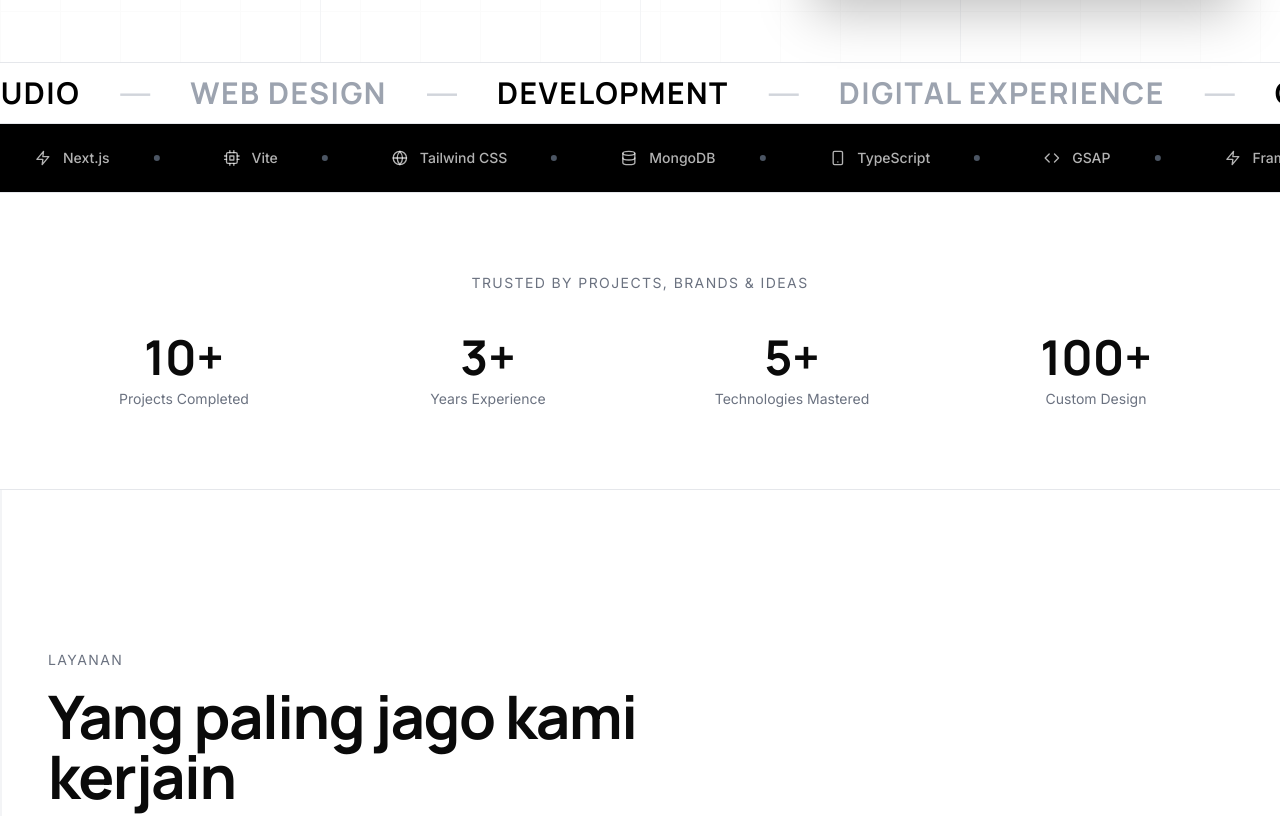
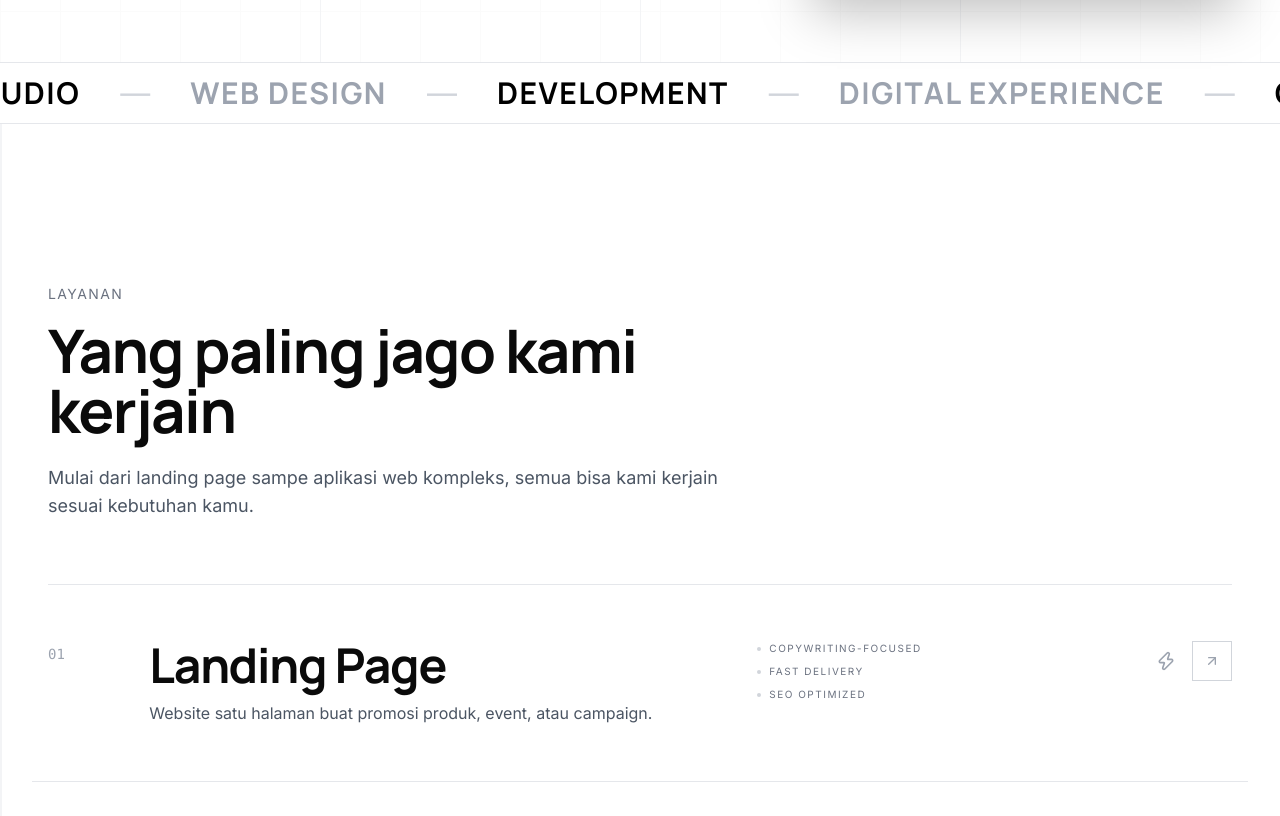
Before and after one commit to Galvinal-227/gwd-studio, a React (Vite) app: page / in a window 1280 px wide. Shown: the part 769-1585 px from the top of the page. Built offline with nearby package versions, Linux system fonts and the light colour scheme.

Commit message:
Refactor TechMarquee to Services component

```diff
--- a/src/components/TechMarquee.jsx
+++ b/src/components/TechMarquee.jsx
@@ -1,47 +1,168 @@
 import { useLayoutEffect, useRef } from 'react';
 import { gsap } from 'gsap';
-import { FiCode, FiCpu, FiDatabase, FiGlobe, FiSmartphone, FiZap } from 'react-icons/fi';
+import { ScrollTrigger } from 'gsap/ScrollTrigger';
+import { ArrowUpRight, Zap, Globe, ShoppingCart, Code2, PenTool, Wrench } from 'lucide-react';
+import { services } from '../data/services';
+import SectionHeader from './SectionHeader';
 import { useTranslation } from '../hooks/useTranslation';
 
-const TechMarquee = () => {
-  const marqueeRef = useRef(null);
+gsap.registerPlugin(ScrollTrigger);
 
-  const technologies = [
-    { icon: FiCode, name: 'React' },
-    { icon: FiZap, name: 'Next.js' },
-    { icon: FiCpu, name: 'Vite' },
-    { icon: FiGlobe, name: 'Tailwind CSS' },
-    { icon: FiDatabase, name: 'MongoDB' },
-    { icon: FiSmartphone, name: 'TypeScript' },
-    { icon: FiCode, name: 'GSAP' },
-    { icon: FiZap, name: 'Framer Motion' },
+const Services = () => {
+  const sectionRef = useRef(null);
+  const listRef = useRef(null);
+  const { t } = useTranslation();
+
+  const icons = [Zap, Globe, ShoppingCart, Code2, PenTool, Wrench];
+
+  const serviceTitleKeys = [
+    'service_landing_title',
+    'service_company_title',
+    'service_ecommerce_title',
+    'service_webapp_title',
+    'service_maintenance_title',
+  ];
+
+  const serviceDescKeys = [
+    'service_landing_desc',
+    'service_company_desc',
+    'service_ecommerce_desc',
+    'service_webapp_desc',
+    'service_maintenance_desc',
   ];
 
   useLayoutEffect(() => {
     const ctx = gsap.context(() => {
-      gsap.to('.marquee-track', {
-        xPercent: -50,
-        duration: 25,
-        ease: 'none',
-        repeat: -1,
+      const rows = listRef.current.querySelectorAll('.service-row');
+
+      gsap.fromTo(rows,
+        { opacity: 0, y: 60 },
+        {
+          opacity: 1,
+          y: 0,
+          duration: 0.9,
+          stagger: 0.1,
+          ease: 'power4.out',
+          scrollTrigger: { trigger: listRef.current, start: 'top 75%' }
+        }
+      );
+
+      // Progress bar kiri
+      ScrollTrigger.create({
+        trigger: sectionRef.current,
+        start: 'top top',
+        end: '+=60%',
+        onUpdate: (self) => {
+          const progress = self.progress;
+          gsap.to('.services-progress-bar', {
+            height: `${progress * 100}%`,
+            duration: 0.05,
+            ease: 'none'
+          });
+        }
       });
-    }, marqueeRef);
+
+      // Hover interaction
+      rows.forEach((row) => {
+        const title = row.querySelector('.service-row-title');
+        const arrow = row.querySelector('.service-row-arrow');
+        const line = row.querySelector('.service-row-line');
+
+        row.addEventListener('mouseenter', () => {
+          gsap.to(title, { x: 16, duration: 0.4, ease: 'power3.out' });
+          gsap.to(arrow, { x: 4, y: -4, duration: 0.4, ease: 'power3.out' });
+          gsap.to(line, { scaleX: 1, duration: 0.5, ease: 'power3.inOut' });
+        });
+
+        row.addEventListener('mouseleave', () => {
+          gsap.to(title, { x: 0, duration: 0.4, ease: 'power3.out' });
+          gsap.to(arrow, { x: 0, y: 0, duration: 0.4, ease: 'power3.out' });
+          gsap.to(line, { scaleX: 0, duration: 0.5, ease: 'power3.inOut' });
+        });
+      });
+    }, sectionRef);
+
     return () => ctx.revert();
   }, []);
 
   return (
-    <div ref={marqueeRef} className="py-6 bg-black overflow-hidden">
-      <div className="marquee-track flex whitespace-nowrap">
-        {[...technologies, ...technologies].map((tech, index) => (
-          <span key={index} className="mx-8 flex items-center gap-3 text-white/70 hover:text-white transition-colors">
-            <tech.icon className="w-4 h-4" />
-            <span className="text-sm font-medium">{tech.name}</span>
-            <span className="ml-8 w-1.5 h-1.5 bg-gray-600 rounded-full"></span>
-          </span>
-        ))}
+    <section ref={sectionRef} id="services" className="relative py-24 md:py-32 lg:py-40 bg-white">
+      {/* Progress bar kiri */}
+      <div className="absolute left-0 top-0 w-[2px] h-full bg-gray-100 hidden lg:block">
+        <div className="services-progress-bar w-full bg-black" style={{ height: '0%' }}></div>
       </div>
-    </div>
+
+      <div className="container mx-auto px-6 md:px-8 lg:px-12 max-w-[1400px]">
+        <SectionHeader
+          eyebrowKey="services_eyebrow"
+          titleKey="services_title"
+          descriptionKey="services_description"
+        />
+
+        <div ref={listRef} className="mt-16 border-t border-gray-200">
+          {services.map((service, index) => {
+            const IconComponent = icons[index] || Code2;
+
+            return (
+              <div
+                key={service.id}
+                className="service-row group relative border-b border-gray-200 py-10 md:py-14 grid grid-cols-1 md:grid-cols-12 gap-6 md:gap-8 items-start cursor-pointer hover:bg-gray-50 transition-colors duration-300 px-2 md:px-4 -mx-2 md:-mx-4"
+              >
+                {/* Nomor */}
+                <div className="md:col-span-1">
+                  <span className="text-sm font-mono text-gray-400">{service.id}</span>
+                </div>
+
+                {/* Title & Description */}
+                <div className="md:col-span-6">
+                  <h3 className="service-row-title text-3xl md:text-4xl lg:text-5xl font-heading font-bold tracking-tight leading-[1.05]">
+                    {t(serviceTitleKeys[index]) || service.title}
+                  </h3>
+                  <p className="mt-3 text-gray-600 max-w-lg leading-relaxed text-sm md:text-base">
+                    {t(serviceDescKeys[index]) || service.description}
+                  </p>
+                </div>
+
+                {/* Features */}
+                <div className="md:col-span-3 hidden md:flex flex-col gap-2 text-[10px] uppercase tracking-[0.15em] text-gray-500">
+                  {service.features.slice(0, 3).map((feature) => (
+                    <span key={feature} className="flex items-center gap-2">
+                      <span className="w-1 h-1 bg-gray-300 rounded-full"></span>
+                      {feature}
+                    </span>
+                  ))}
+                </div>
+
+                {/* Icon + Arrow */}
+                <div className="md:col-span-2 flex items-center justify-between md:justify-end gap-4">
+                  <IconComponent className="w-5 h-5 text-gray-400 hidden md:block" />
+                  <div className="service-row-arrow w-10 h-10 border border-gray-300 flex items-center justify-center group-hover:bg-black group-hover:border-black transition-colors duration-300">
+                    <ArrowUpRight className="w-4 h-4 text-gray-400 group-hover:text-white transition-colors duration-300" />
+                  </div>
+                </div>
+
+                {/* Active line */}
+                <div className="service-row-line absolute bottom-0 left-0 w-full h-[2px] bg-black origin-left scale-x-0" />
+              </div>
+            );
+          })}
+        </div>
+
+        {/* Mobile features */}
+        <div className="md:hidden mt-8 space-y-6">
+          {services.map((service) => (
+            <div key={service.id} className="flex flex-wrap gap-2">
+              {service.features.slice(0, 3).map((feature) => (
+                <span key={feature} className="text-[10px] uppercase tracking-wider text-gray-500 border border-gray-200 px-3 py-1.5">
+                  {feature}
+                </span>
+              ))}
+            </div>
+          ))}
+        </div>
+      </div>
+    </section>
   );
 };
 
-export default TechMarquee;
+export default Services;
```
